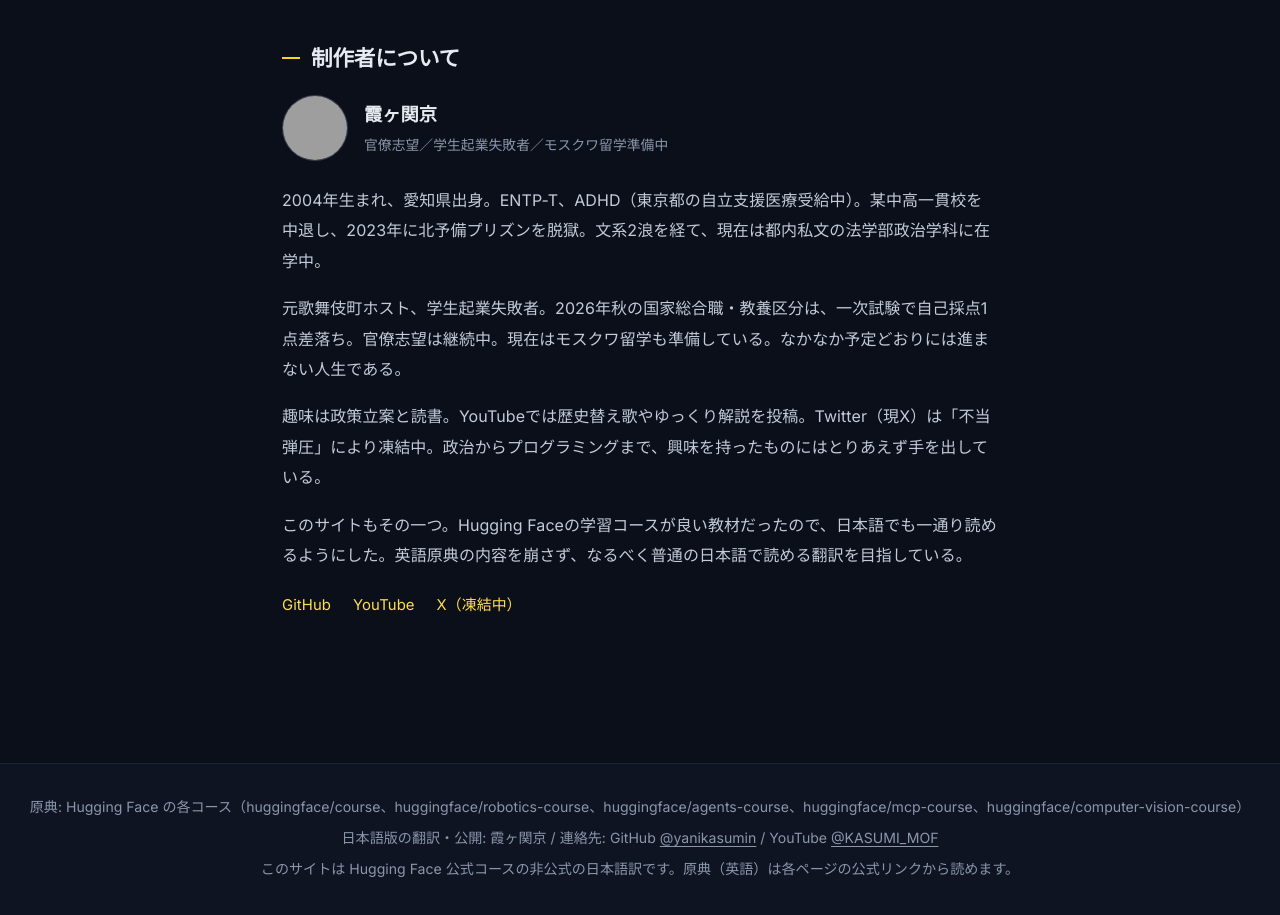
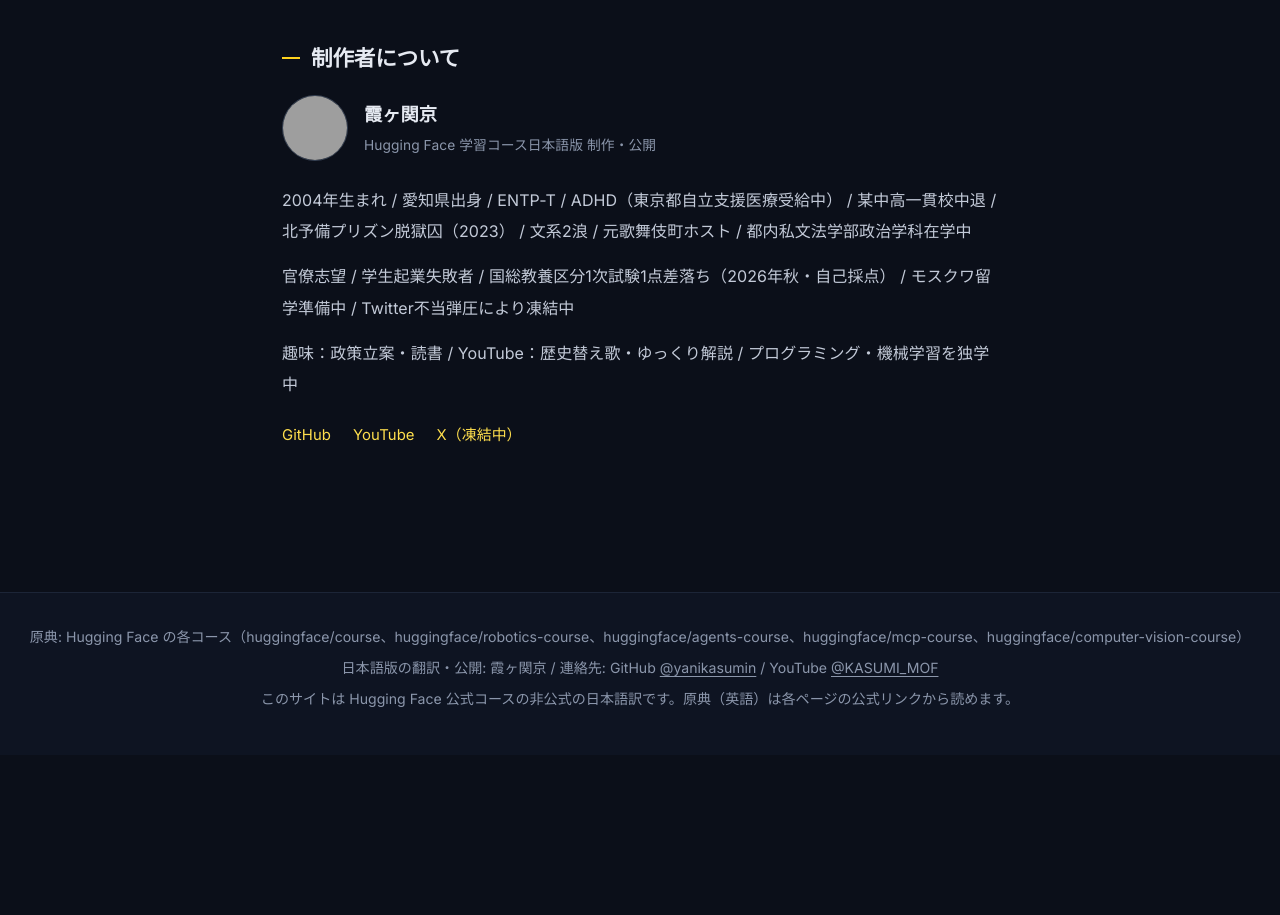
Before and after one commit to yanikasumin/HuggingFace-courses-ja, a plain HTML site: page docs/index.html in a window 1280 px wide. Shown: the part 9445-10360 px from the top of the page. After the commit the page ends 10200 px from the top, so only its background shows below. Drawn offline with nearby package versions, Linux system fonts and the light colour scheme; grey boxes are pictures that could not be loaded.

Commit message:
Make creator bio slash-separated and concise, like an X profile

```diff
--- a/docs/index.html
+++ b/docs/index.html
@@ -273,6 +273,8 @@ window.MathJax = { tex: { inlineMath: [['$', '$'], ['\\(', '\\)']], displayMath:
 .guide-home .bio-identity p{margin:0;color:var(--muted);font-size:.86rem;line-height:1.6}
 .guide-home .bio-links{display:flex;flex-wrap:wrap;gap:8px 22px;margin-top:21px;font-size:.93rem}
 @media(max-width:560px){.guide-home .bio-identity img{width:54px;height:54px}.guide-home .bio-identity{gap:12px}.guide-home .bio-identity p{font-size:.82rem}}
+
+.guide-home .bio-slash{line-height:1.95;overflow-wrap:anywhere;margin-bottom:14px}
 </style>
 </head>
 <body>
@@ -501,12 +503,11 @@ print(transformers.__version__)</code></pre>
 <h2>制作者について</h2>
 <div class="bio-identity">
   <a href="https://github.com/yanikasumin" target="_blank" rel="noopener noreferrer" aria-label="霞ヶ関京のGitHubプロフィール"><img src="https://avatars.githubusercontent.com/u/208273052?v=4" alt="霞ヶ関京のプロフィール画像" width="66" height="66" loading="lazy" decoding="async"></a>
-  <div><h3>霞ヶ関京</h3><p>官僚志望／学生起業失敗者／モスクワ留学準備中</p></div>
+  <div><h3>霞ヶ関京</h3><p>Hugging Face 学習コース日本語版 制作・公開</p></div>
 </div>
-<p>2004年生まれ、愛知県出身。ENTP-T、ADHD（東京都の自立支援医療受給中）。某中高一貫校を中退し、2023年に北予備プリズンを脱獄。文系2浪を経て、現在は都内私文の法学部政治学科に在学中。</p>
-<p>元歌舞伎町ホスト、学生起業失敗者。2026年秋の国家総合職・教養区分は、一次試験で自己採点1点差落ち。官僚志望は継続中。現在はモスクワ留学も準備している。なかなか予定どおりには進まない人生である。</p>
-<p>趣味は政策立案と読書。YouTubeでは歴史替え歌やゆっくり解説を投稿。Twitter（現X）は「不当弾圧」により凍結中。政治からプログラミングまで、興味を持ったものにはとりあえず手を出している。</p>
-<p>このサイトもその一つ。Hugging Faceの学習コースが良い教材だったので、日本語でも一通り読めるようにした。英語原典の内容を崩さず、なるべく普通の日本語で読める翻訳を目指している。</p>
+<p class="bio-slash">2004年生まれ / 愛知県出身 / ENTP-T / ADHD（東京都自立支援医療受給中） / 某中高一貫校中退 / 北予備プリズン脱獄囚（2023） / 文系2浪 / 元歌舞伎町ホスト / 都内私文法学部政治学科在学中</p>
+<p class="bio-slash">官僚志望 / 学生起業失敗者 / 国総教養区分1次試験1点差落ち（2026年秋・自己採点） / モスクワ留学準備中 / Twitter不当弾圧により凍結中</p>
+<p class="bio-slash">趣味：政策立案・読書 / YouTube：歴史替え歌・ゆっくり解説 / プログラミング・機械学習を独学中</p>
 <p class="bio-links"><a href="https://github.com/yanikasumin" target="_blank" rel="noopener noreferrer">GitHub</a><a href="https://www.youtube.com/@KASUMI_MOF" target="_blank" rel="noopener noreferrer">YouTube</a><a href="https://x.com/lieberalism" target="_blank" rel="noopener noreferrer">X（凍結中）</a></p>
 </section>
 
```
